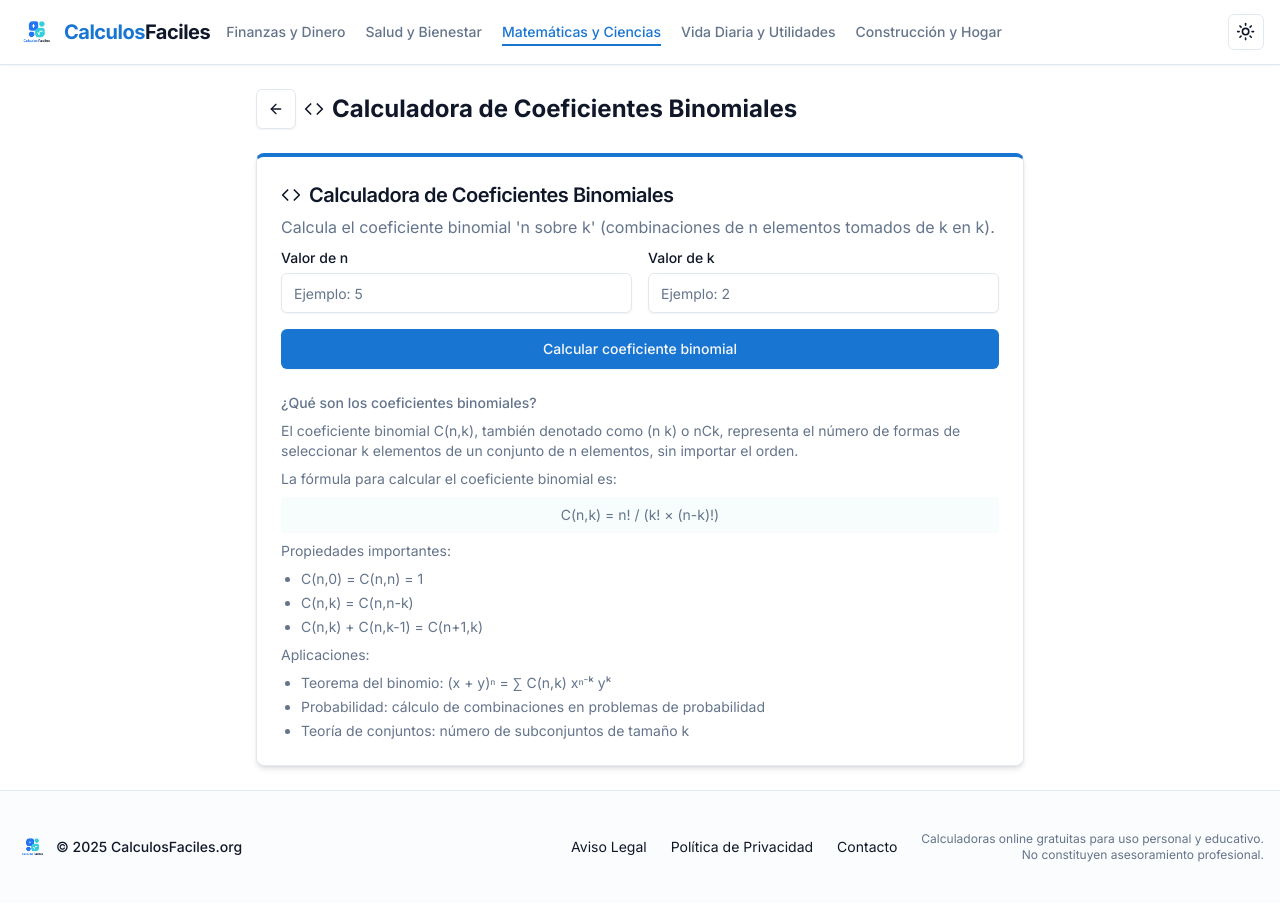
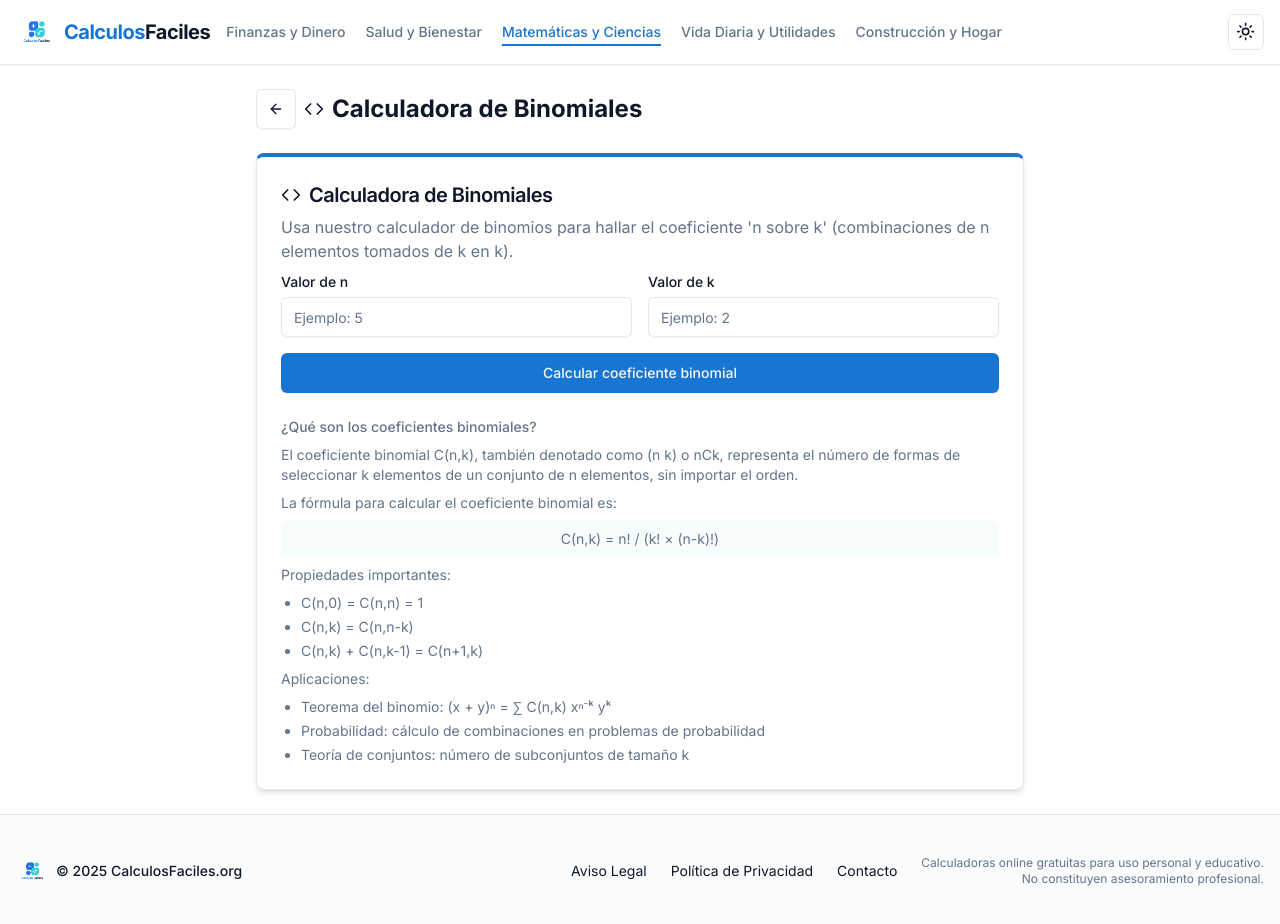
Before and after one commit to zhongjiayu2025/Calculadoras, a Next.js app: page /categoria/matematicas-ciencias/coeficientes-binomiales in a window 1280 px wide. Shown: the top 924 px of the page. Before the commit the page ends 903 px from the top, so only its background shows below. Built offline with nearby package versions, Linux system fonts and the light colour scheme.

Commit message:
Update page.tsx

```diff
--- a/app/categoria/matematicas-ciencias/coeficientes-binomiales/page.tsx
+++ b/app/categoria/matematicas-ciencias/coeficientes-binomiales/page.tsx
@@ -108,8 +108,8 @@ export default function CoeficientesBinomialesPage() {
 
   return (
     <CalculatorLayout
-      title="Calculadora de Coeficientes Binomiales"
-      description="Calcula el coeficiente binomial 'n sobre k' (combinaciones de n elementos tomados de k en k)."
+      title="Calculadora de Binomiales"
+      description="Usa nuestro calculador de binomios para hallar el coeficiente 'n sobre k' (combinaciones de n elementos tomados de k en k)."
       icon="Code"
       backTo="/categoria/matematicas-ciencias"
       backToLabel="Matemáticas y Ciencias"
```
